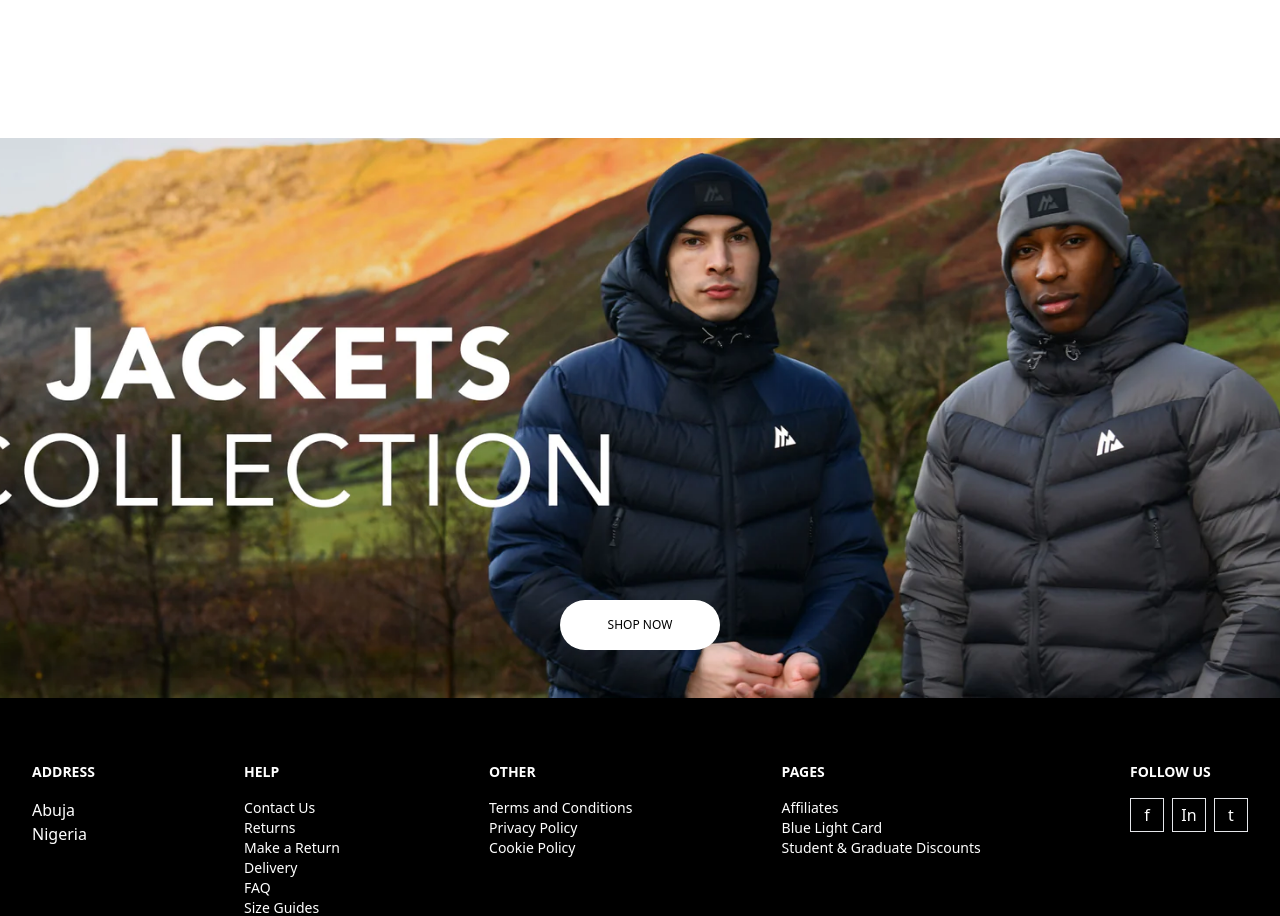
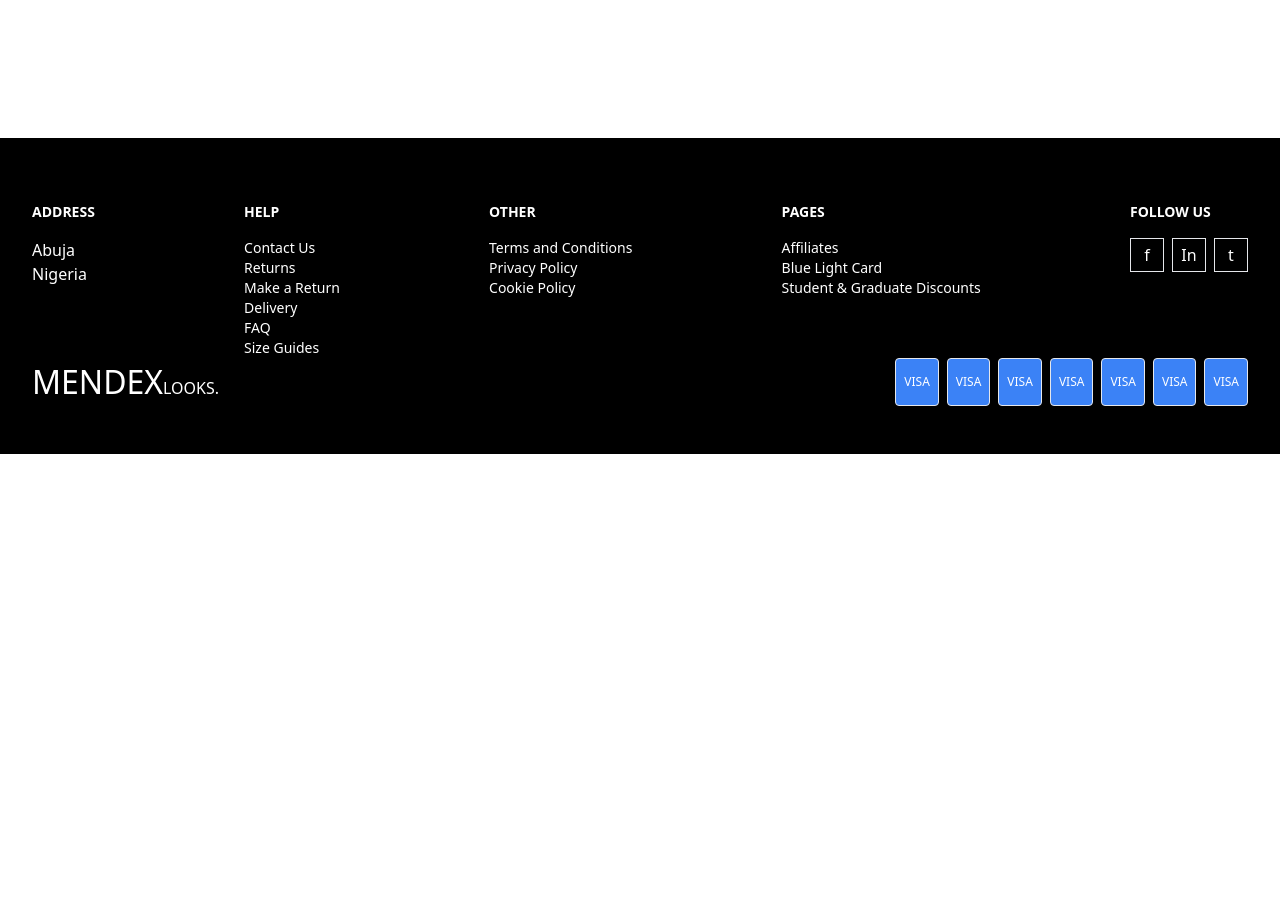
Before and after one commit to davido242/mendx-clone, a Next.js app: page / in a window 1280 px wide. Shown: the part 1320-2236 px from the top of the page. After the commit the page ends 1774 px from the top, so only its background shows below. Built offline with nearby package versions, Linux system fonts and the light colour scheme; no server answers.

Commit message:
Fixed homepage

```diff
--- a/app/page.tsx
+++ b/app/page.tsx
@@ -3,7 +3,7 @@ import Image from "next/image";
 import ProductList from "./components/ProductList";
 
 export const metadata: Metadata = {
-  title: "Mendex Looks",
+  title: "Test Looks",
   description: "Developed by OnlineMD",
 };
 
@@ -20,13 +20,13 @@ export default function Home() {
           </div>
           <ProductList />
         </div>
-        <div className="relative w-full bg-[url('/assets/images/MOB-KIDS.webp')] md:bg-[url('/assets/images/WEB-KIDS.webp')] min-h-[35rem] bg-cover bg-center">
+        {/* <div className="relative w-full bg-[url('/assets/images/MOB-KIDS.webp')] md:bg-[url('/assets/images/WEB-KIDS.webp')] min-h-[35rem] bg-cover bg-center">
           <div className="absolute bottom-12 flex w-full gap-8 justify-center">
             <button className="rounded-full px-12 py-4 uppercase text-[12px] font-medium bg-white cursor-pointer hover:bg-slate-300">
               Shop now
             </button>
           </div>
-        </div>
+        </div> */}
       </main>
     </>
   );
```
